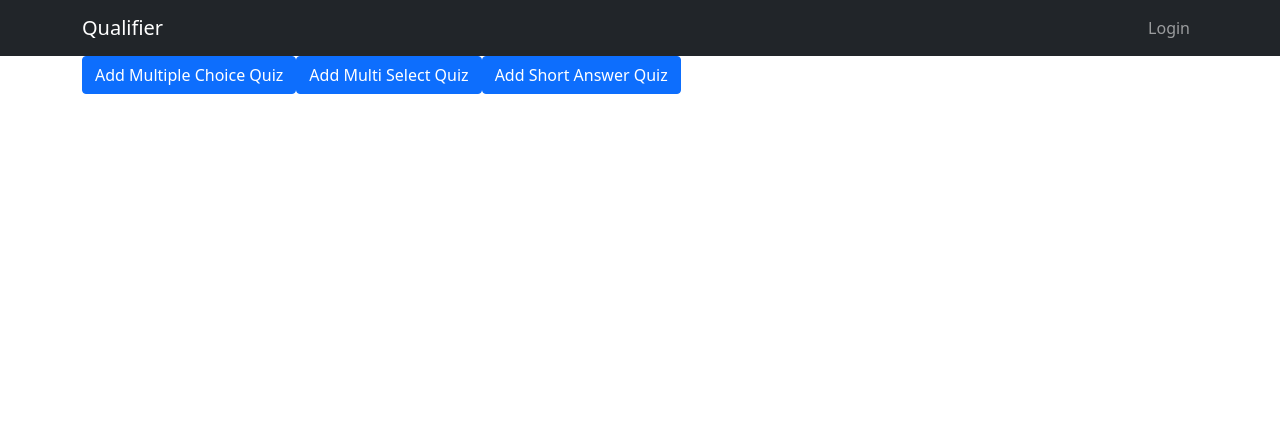
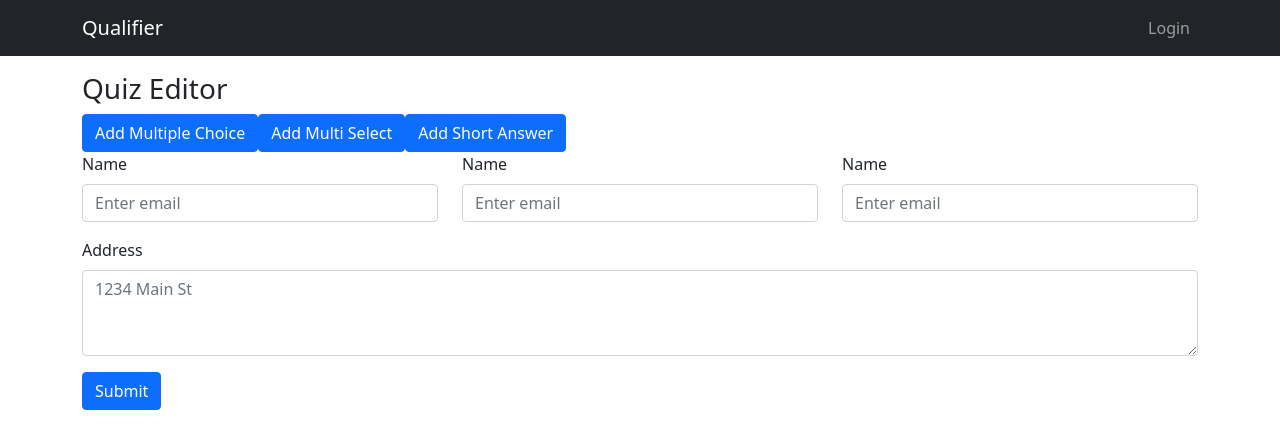
Before and after one commit to avenau/Qualifier, a React (Create React App) app in the folder frontend/: page /trainer/createquiz in a window 1280 px wide. Shown: the top 448 px of the page. Built offline with nearby package versions, Linux system fonts and the light colour scheme.

Commit message:
Started On CreateQuiz

```diff
--- a/frontend/src/App.js
+++ b/frontend/src/App.js
@@ -25,7 +25,7 @@ import DoesNotExistPage from './pages/NotExistPage';
 import SearchPlacements from './components/trainee/placements';
 import MySkills from './components/trainee/mySkills';
 import MarkQuiz from './components/quiz/MarkQuiz';
-import QuizEditor from './components/trainer/QuizEditor';
+import CreateQuiz from './components/trainer/CreateQuiz';
 import TraineeResults from './components/trainer/traineeResults';
 import TrainerSkillsPage from './components/trainer/TrainerSkillsPage';
 
@@ -57,7 +57,7 @@ function App() {
         <Route exact path='/startquiz' component={QuizStartPage}/>
         <Route exact path ='/trainer/addskills' component={AddSkillPage}/>
         <Route exact path ='/myskills' component={MySkills}/>
-        <Route exact path ='/trainer/createquiz' component={QuizEditor}/>
+        <Route exact path ='/trainer/createquiz' component={CreateQuiz}/>
         <Route exact path ='/markquiz/:result_id' component={MarkQuiz}/>
         <Route exact path = '/traineeResults' component={TraineeResults}/>
         <Route exact path = '/trainer/searchskills' component={TrainerSkillsPage}/>
--- a/frontend/src/components/trainer/QuizEditor.js
+++ b/frontend/src/components/trainer/CreateQuiz.js
@@ -1,9 +1,18 @@
 
 import { Redirect, useHistory, useLocation } from "react-router-dom";
 import { useEffect, useState } from "react";
-import {Modal, Container, Button} from 'react-bootstrap';
-function QuizEditor() {
+import {Modal, Container, Button, Form, Col, Row, InputGroup, FormControl} from 'react-bootstrap';
+function CreateQuiz() {
     const skillLevelId = 5;
+    const startInfo = {
+                            "quizId": 132,
+                            "name": "",
+                            "description": "",
+                            "duration": 0.0,
+                            "questionCount": 0,
+                            "passingMark": 0.0,
+                            "questions": []
+                        }
 
     useEffect (() => {
 
@@ -18,7 +27,7 @@ function QuizEditor() {
         return (
           <>
             <Button variant="primary" onClick={handleShow}>
-              Add Multi Select Quiz
+              Add Multi Select
             </Button>
 
             <Modal show={show} onHide={handleClose}>
@@ -48,7 +57,7 @@ function QuizEditor() {
         return (
           <>
             <Button variant="primary" onClick={handleShow}>
-              Add Multiple Choice Quiz
+              Add Multiple Choice
             </Button>
 
             <Modal show={show} onHide={handleClose}>
@@ -78,7 +87,7 @@ function QuizEditor() {
         return (
           <>
             <Button variant="primary" onClick={handleShow}>
-              Add Short Answer Quiz
+              Add Short Answer
             </Button>
 
             <Modal show={show} onHide={handleClose}>
@@ -99,16 +108,56 @@ function QuizEditor() {
         );
       }
 
+      function DetailForm () {
+          return (
+            <Form>
+                <Row className="mb-3">
+                    <Form.Group as={Col} controlId="formGridEmail">
+                    <Form.Label>Name</Form.Label>
+                    <Form.Control type="email" placeholder="Enter email" />
+                    </Form.Group>
+
+                    <Form.Group as={Col} controlId="formGridEmail">
+                    <Form.Label>Name</Form.Label>
+                    <Form.Control type="email" placeholder="Enter email" />
+                    </Form.Group>
+
+                    <Form.Group as={Col} controlId="formGridEmail">
+                    <Form.Label>Name</Form.Label>
+                    <Form.Control type="email" placeholder="Enter email" />
+                    </Form.Group>
+
+
+                </Row>
+
+                <Form.Group className="mb-3" controlId="formGridAddress1">
+                    <Form.Label>Address</Form.Label>
+                    <Form.Control as="textarea" rows={3} placeholder="1234 Main St" />
+                </Form.Group>
+
+
+                <Button variant="primary" type="submit">
+                    Submit
+                </Button>
+            </Form>
+
+          )
+      }
+
     return (
         <Container>
+            <h3 className="pt-3">Quiz Editor</h3>
             <AddMultipleChoice/>
             <AddMultipleSelect/>
             <AddShortAnswer/>
+            <DetailForm/>
+
+
         </Container>
 
     )
 }
-export default QuizEditor;
+export default CreateQuiz;
 
 /*
 {
--- a/frontend/src/components/trainer/TrainerSkillsPage.js
+++ b/frontend/src/components/trainer/TrainerSkillsPage.js
@@ -47,7 +47,10 @@ function TrainerSkillsPage() {
 
     function hasSkillLevel(skillLevels, level) {
         skillLevels.map((skillLevel) => {
-            if (skillLevel.level == level){
+            if (skillLevel.knowledgelevel == level){
+                if (skillLevel.quizId == null){
+                    return false;
+                }
                 return true;
             }
         })
```
